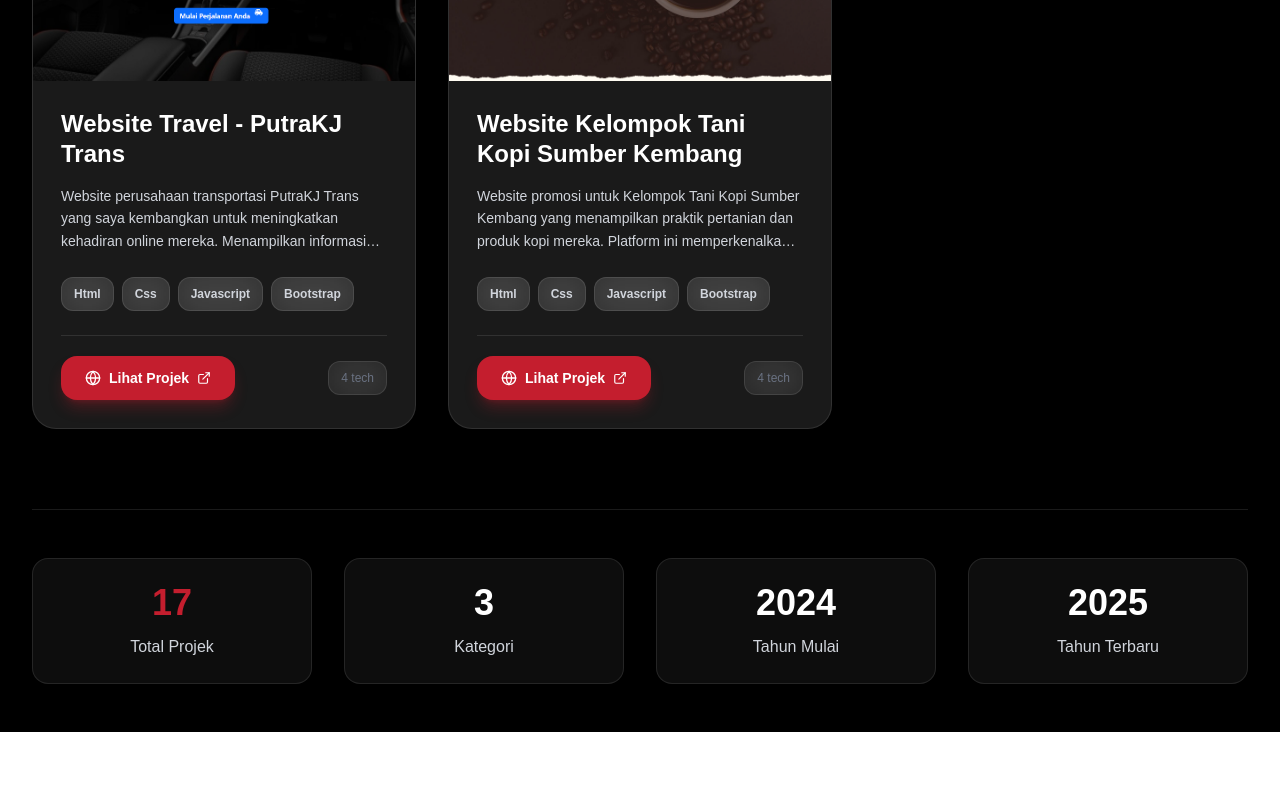
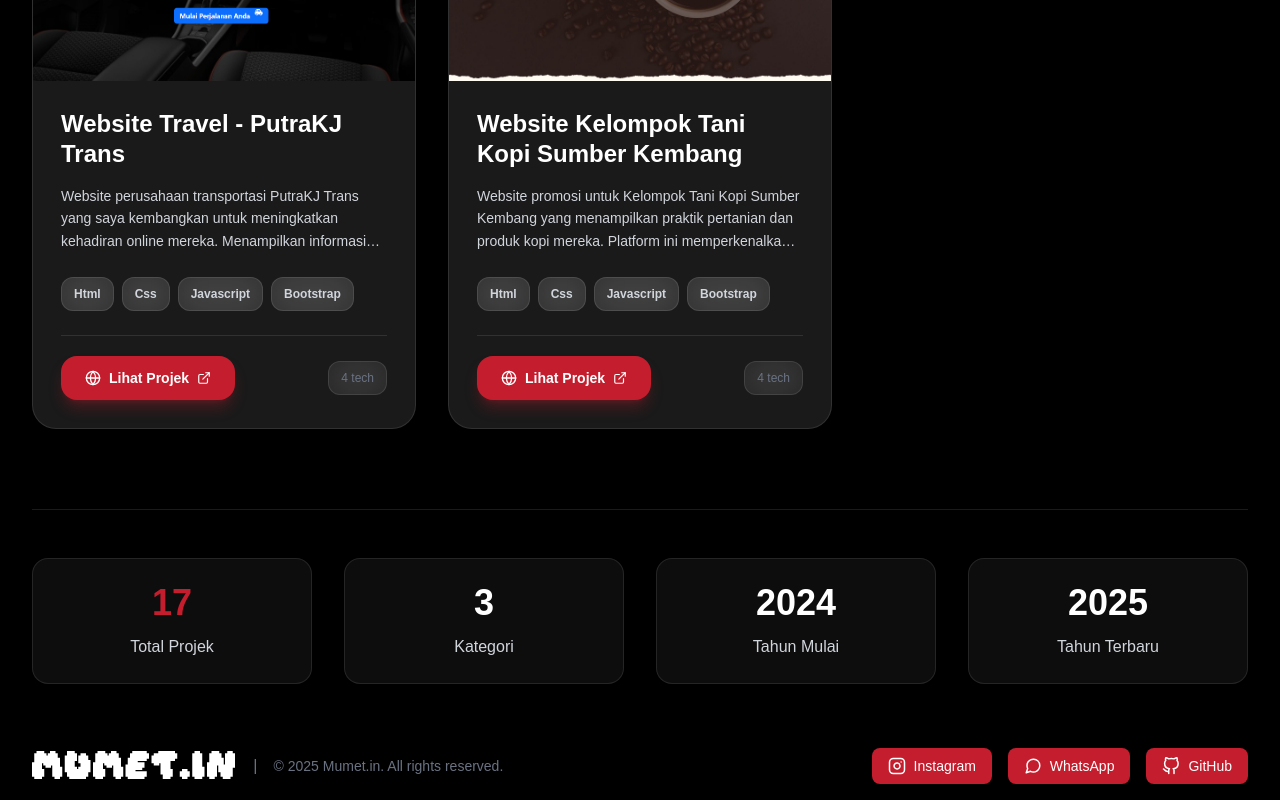
Before and after one commit to ardhikaxx/nextjs-jasa-app, a Next.js app: page /projects in a window 1280 px wide. Shown: the part 3726-4526 px from the top of the page. Before the commit the page ends 4458 px from the top, so only its background shows below. Built offline with nearby package versions, Linux system fonts and the light colour scheme; no server answers.

Commit message:
fix(projects) perbaikan pada halaman projects + footer

```diff
--- a/src/app/page.tsx
+++ b/src/app/page.tsx
@@ -13,8 +13,8 @@ import {
 } from 'react-icons/fi';
 import CurvedLoop from '@/components/CurvedLoop';
 import StickerPeel from '@/components/StickerPeel';
+import Footer from '@/components/Footer'; // Tambahkan ini
 import CatLogo from '@/assets/images/cat.png';
-
 
 export default function Home() {
   const { user, loading } = useAuth();
@@ -47,7 +47,8 @@ export default function Home() {
 
   if (!user) {
     return (
-      <div className="min-h-screen flex flex-col justify-center items-center bg-black text-white px-4 sm:px-6 relative overflow-hidden py-3 z-10">
+      <div className="flex flex-col bg-black text-white  min-h-screen">
+        <div className="flex-1 flex flex-col justify-center items-center px-4 sm:px-6 relative overflow-hidden py-3 z-10">
           <StickerPeel
             imageSrc={CatLogo.src}
             width={150}
@@ -71,8 +72,7 @@ export default function Home() {
             />
           </div>
 
-        <div className="relative z-10 w-full max-w-lg mx-auto">
-
+          <div className="relative z-10 w-full max-w-lg mx-auto py-6">
             <div className="flex justify-center items-center flex-col w-full mx-auto px-2">
               <h1 className="text-4xl sm:text-5xl font-extrabold mb-4 text-center font-daydream text-white">
                 MUMET.IN
@@ -101,7 +101,6 @@ export default function Home() {
 
             {userCount !== null && (
               <div className="relative mt-8 sm:mt-10 bg-white/10 backdrop-blur-lg rounded-3xl shadow-2xl border border-gray-100 px-6 sm:px-10 py-6 w-full mx-auto text-center">
-
                 <h4 className="text-sm font-semibold text-white mb-2 font-daydream">Statistik Kepercayaan</h4>
                 <h2 className="text-4xl sm:text-6xl font-extrabold text-[#c41e2e] flex justify-center items-center">
                   <FiUsers size={40} className="me-2" />
@@ -130,6 +129,8 @@ export default function Home() {
             )}
           </div>
         </div>
+        <Footer />
+      </div>
     );
   }
 }
--- a/src/app/projects/page.tsx
+++ b/src/app/projects/page.tsx
@@ -16,6 +16,7 @@ import {
     FiBarChart2,
     FiX,
 } from 'react-icons/fi';
+import Footer from '@/components/Footer';
 
 export default function ProjectsPage() {
     const [selectedCategory, setSelectedCategory] = useState<string>('All');
@@ -34,7 +35,9 @@ export default function ProjectsPage() {
         });
 
     return (
-        <div className="min-h-screen bg-black py-12">
+        <div className="min-h-screen bg-black flex flex-col">
+            {/* Main Content */}
+            <div className="flex-1 py-12">
                 <div className="container mx-auto px-4 sm:px-6 lg:px-8">
                     <div className="mb-12">
                         <Link
@@ -175,6 +178,10 @@ export default function ProjectsPage() {
                     </div>
                 </div>
             </div>
+
+            {/* Footer Section */}
+            <Footer />
+        </div>
     );
 }
 
--- /dev/null
+++ b/src/components/Footer.tsx
@@ -0,0 +1,135 @@
+'use client';
+
+import { FiInstagram, FiGithub, FiMessageCircle } from 'react-icons/fi';
+
+const Footer = () => {
+    const currentYear = new Date().getFullYear();
+
+    return (
+        <footer className="bg-black text-white">
+            <div className="max-w-7xl mx-auto px-4 sm:px-6 lg:px-8">
+                <div className="block lg:hidden py-4">
+                    <div className="flex flex-col items-center space-y-3">
+                        <div className="text-center">
+                            <h2 className="text-2xl font-bold font-daydream text-white">
+                                MUMET.IN
+                            </h2>
+                            <p className="text-gray-400 text-sm mt-2">
+                                Dari Mumet Jadi Beres!
+                            </p>
+                        </div>
+
+                        {/* Social Media di bawah untuk mobile */}
+                        <div className="flex items-center justify-center space-x-6">
+                            <a
+                                href="https://instagram.com"
+                                target="_blank"
+                                rel="noopener noreferrer"
+                                className="p-3 bg-[#c41e2e] rounded-full hover:bg-white transition-all duration-300 transform hover:scale-110 group"
+                                aria-label="Instagram"
+                            >
+                                <FiInstagram
+                                    size={20}
+                                    className="text-white group-hover:text-[#c41e2e] transition-colors"
+                                />
+                            </a>
+                            <a
+                                href="https://wa.me"
+                                target="_blank"
+                                rel="noopener noreferrer"
+                                className="p-3 bg-[#c41e2e] rounded-full hover:bg-white transition-all duration-300 transform hover:scale-110 group"
+                                aria-label="WhatsApp"
+                            >
+                                <FiMessageCircle
+                                    size={20}
+                                    className="text-white group-hover:text-[#c41e2e] transition-colors"
+                                />
+                            </a>
+                            <a
+                                href="https://github.com"
+                                target="_blank"
+                                rel="noopener noreferrer"
+                                className="p-3 bg-[#c41e2e] rounded-full hover:bg-white transition-all duration-300 transform hover:scale-110 group"
+                                aria-label="GitHub"
+                            >
+                                <FiGithub
+                                    size={20}
+                                    className="text-white group-hover:text-[#c41e2e] transition-colors"
+                                />
+                            </a>
+                        </div>
+
+                        <div className="text-center">
+                            <p className="text-gray-500 text-sm">
+                                &copy; {currentYear} Mumet.in. All rights reserved.
+                            </p>
+                        </div>
+                    </div>
+                </div>
+
+                <div className="hidden lg:block py-4">
+                    <div className="flex items-center justify-between">
+                        <div className="flex items-center space-x-4">
+                            <h2 className="text-2xl font-bold font-daydream text-white">
+                                MUMET.IN
+                            </h2>
+                            <span className="text-gray-500">|</span>
+                            <p className="text-gray-500 text-sm">
+                                &copy; {currentYear} Mumet.in. All rights reserved.
+                            </p>
+                        </div>
+
+                        <div className="flex items-center space-x-4">
+                            <a
+                                href="https://www.instagram.com/mumet.in/"
+                                target="_blank"
+                                rel="noopener noreferrer"
+                                className="flex items-center space-x-2 px-4 py-2 bg-[#c41e2e] rounded-lg hover:bg-white transition-all duration-300 transform hover:scale-105 group"
+                            >
+                                <FiInstagram
+                                    size={18}
+                                    className="text-white group-hover:text-[#c41e2e] transition-colors"
+                                />
+                                <span className="text-sm group-hover:text-[#c41e2e] text-white transition-colors">
+                                    Instagram
+                                </span>
+                            </a>
+
+                            <a
+                                href="https://wa.me/qr/54GUTJTUGKYEP1"
+                                target="_blank"
+                                rel="noopener noreferrer"
+                                className="flex items-center space-x-2 px-4 py-2 bg-[#c41e2e] rounded-lg hover:bg-white transition-all duration-300 transform hover:scale-105 group"
+                            >
+                                <FiMessageCircle
+                                    size={18}
+                                    className="text-white group-hover:text-[#c41e2e] transition-colors"
+                                />
+                                <span className="text-sm group-hover:text-[#c41e2e] text-white transition-colors">
+                                    WhatsApp
+                                </span>
+                            </a>
+
+                            <a
+                                href="https://github.com/ardhikaxx"
+                                target="_blank"
+                                rel="noopener noreferrer"
+                                className="flex items-center space-x-2 px-4 py-2 bg-[#c41e2e] rounded-lg hover:bg-white transition-all duration-300 transform hover:scale-105 group"
+                            >
+                                <FiGithub
+                                    size={18}
+                                    className="text-white group-hover:text-[#c41e2e] transition-colors"
+                                />
+                                <span className="text-sm group-hover:text-[#c41e2e] text-white transition-colors">
+                                    GitHub
+                                </span>
+                            </a>
+                        </div>
+                    </div>
+                </div>
+            </div>
+        </footer>
+    );
+};
+
+export default Footer;
```
Lines whose indentation alone changed are shown as unchanged.
